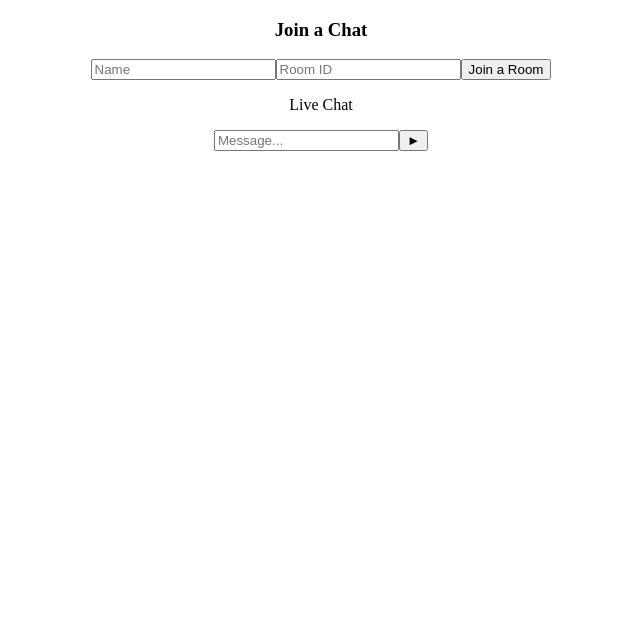
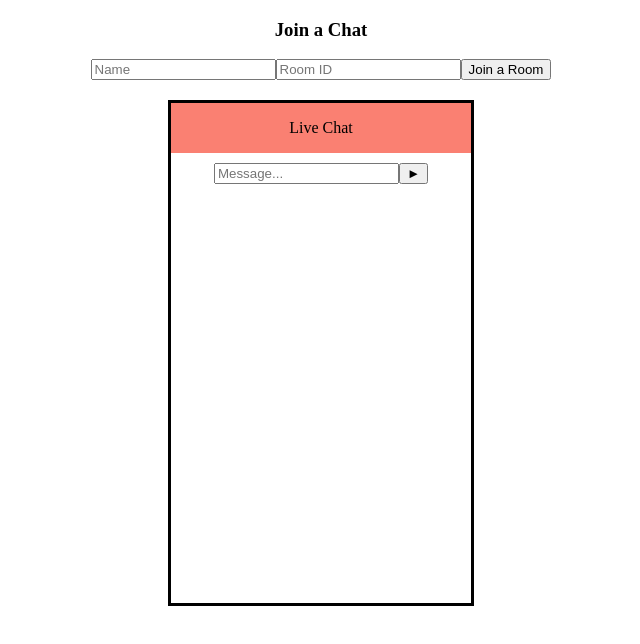
Before and after one commit to alexalikhani95/live-chat-app, a React (Create React App) app in the folder client/: page / in a window 1280 px wide. Shown: the top 644 px of the page, without its empty margins (319-959 px from the left). Built offline with nearby package versions, Linux system fonts and the light colour scheme; no server answers.

Commit message:
Adding some very basic styling to the chat window

```diff
--- a/client/src/App.css
+++ b/client/src/App.css
@@ -2,37 +2,29 @@
   text-align: center;
 }
 
-.App-logo {
-  height: 40vmin;
-  pointer-events: none;
+.chat-container {
+  display: flex;
+  justify-content: center;
+  margin-top: 20px;
 }
 
-@media (prefers-reduced-motion: no-preference) {
-  .App-logo {
-    animation: App-logo-spin infinite 20s linear;
-  }
+.chat-window {
+  display: flex;
+  flex-direction: column;
+  border: 3px solid black;
+  width: 300px;
+  height: 500px;
 }
 
-.App-header {
-  background-color: #282c34;
-  min-height: 100vh;
+.chat-message {
+  margin-top: 10px;
+}
+
+.chat-body {
   display: flex;
   flex-direction: column;
-  align-items: center;
-  justify-content: center;
-  font-size: calc(10px + 2vmin);
-  color: white;
 }
 
-.App-link {
-  color: #61dafb;
+.chat-header {
+  background-color: salmon;
 }
-
-@keyframes App-logo-spin {
-  from {
-    transform: rotate(0deg);
-  }
-  to {
-    transform: rotate(360deg);
-  }
-}
--- a/client/src/App.js
+++ b/client/src/App.js
@@ -21,8 +21,9 @@ function App() {
       <input type="text" placeholder="Name" onChange={(event) => setUsername(event.target.value)} />
       <input type="text" placeholder="Room ID" onChange={(event) => setRoom(event.target.value)} />
       <button onClick={joinRoom}>Join a Room</button>
-
-      <Chat socket={socket} username={username} room={room} />
+      <div className="chat-container">
+        <Chat socket={socket} username={username} room={room} />
+      </div>
     </div>
   );
 }
--- a/client/src/Chat.js
+++ b/client/src/Chat.js
@@ -26,12 +26,11 @@ const Chat = ({ socket, username, room }) => {
   }, [socket]);
 
   return (
-    <div>
+    <div className="chat-window">
       <div className="chat-header">
         <p>Live Chat</p>
       </div>
-      <div className="chat-body"></div>
-      <div className="chat-footer">
+      <div className="chat-message">
         <input
           type="text"
           placeholder="Message..."
@@ -39,6 +38,7 @@ const Chat = ({ socket, username, room }) => {
         />
         <button onClick={sendMessage}>&#9658;</button>
       </div>
+      <div className="chat-body"></div>
     </div>
   );
 };
```
